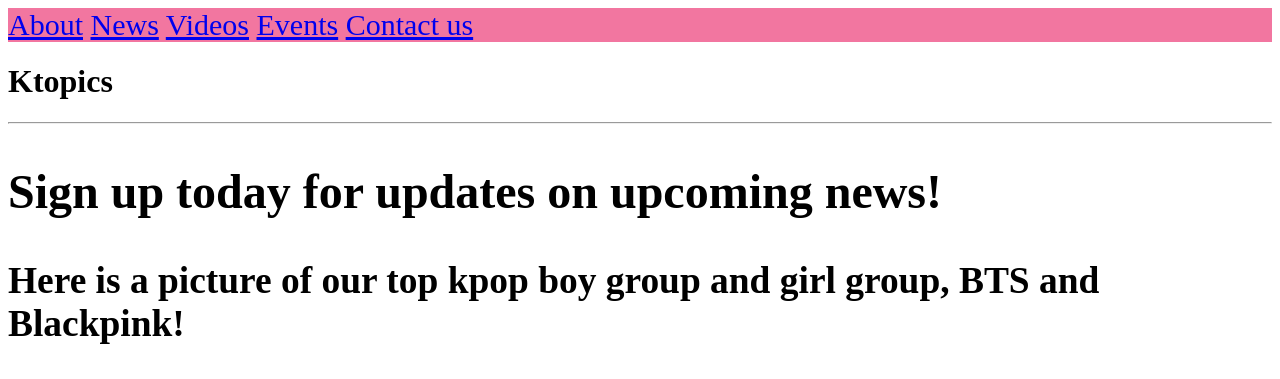
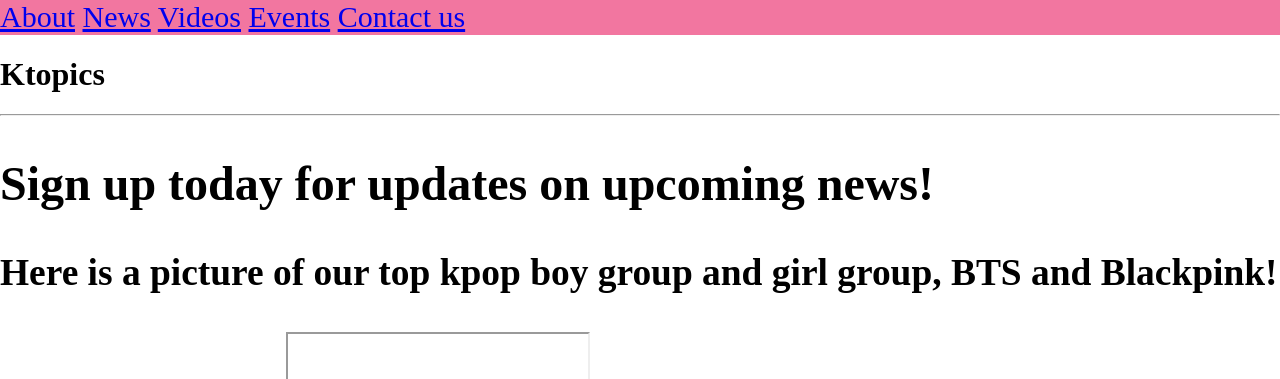
Before and after one commit to BrookelineV/Ktopics, a plain HTML site: page Images/index.html in a window 1280 px wide. Shown: the top 379 px of the page. Drawn offline with nearby package versions, Linux system fonts and the light colour scheme; files that its build step writes are made by us from their sources.

Commit message:
Update index.html

```diff
--- a/Images/index.html
+++ b/Images/index.html
@@ -4,6 +4,7 @@
   <!-- HEAD SECTION STARTS -->
   <head>
     <meta charset="utf-8">
+    <link href="normalize.css" rel="stylesheet">
     <link href="style.css" rel="stylesheet">
     <style>
       table, th, td {
```
